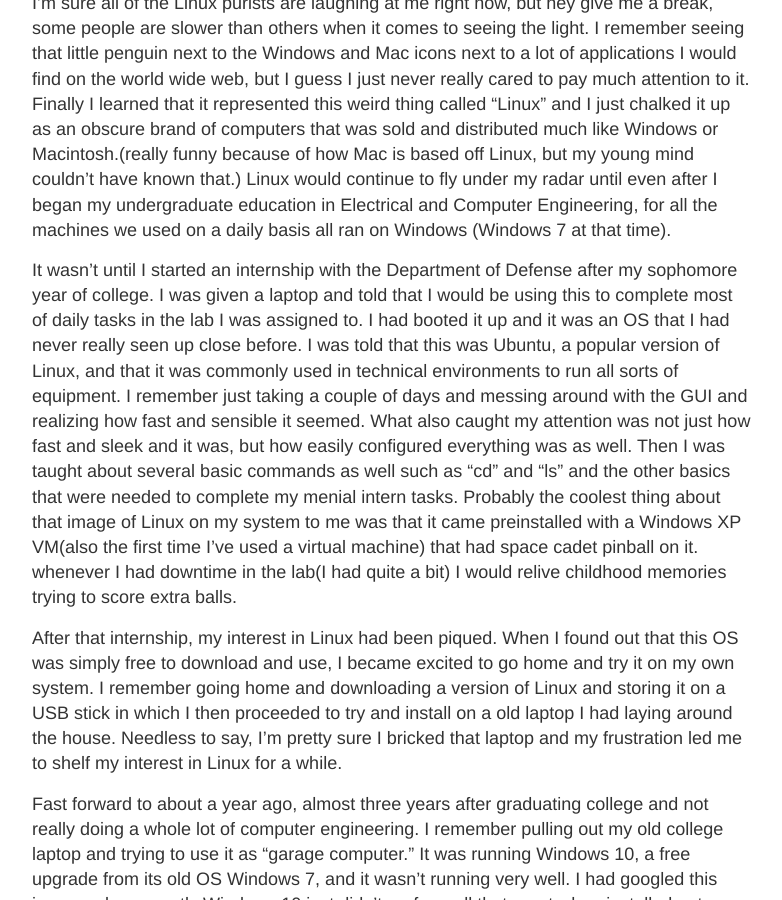
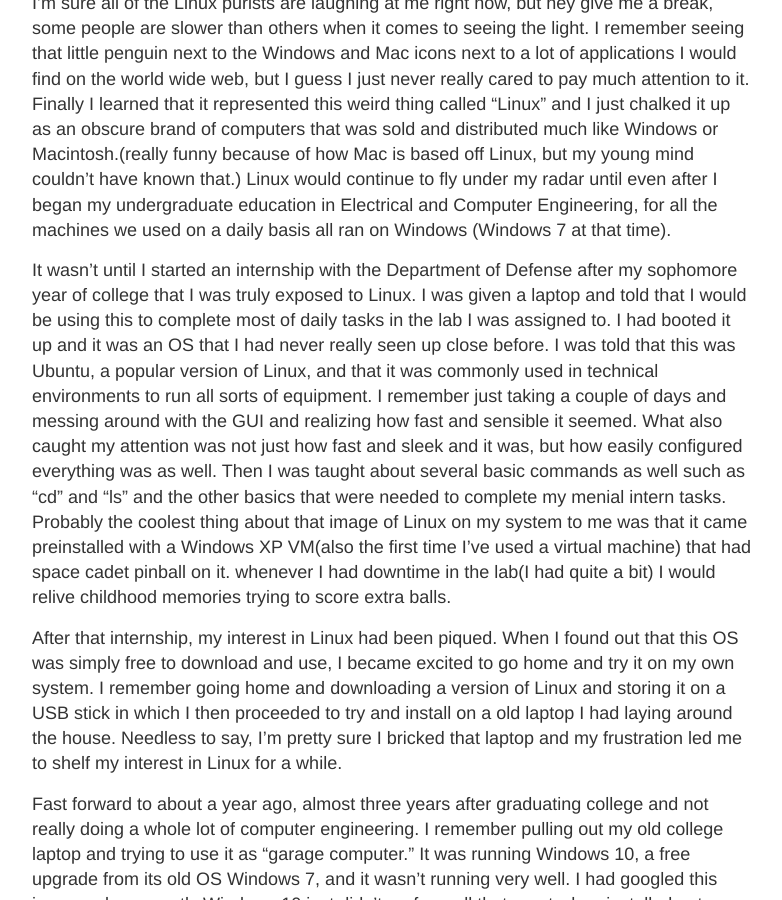
Before and after one commit to rockinraymond/wyattcraymond, a Jekyll site: the page built from _posts/2022-1-28-Why-I-Started-Learning-Linux.md, in a window 1280 px wide and 900 px high, scrolled down 654 px. Shown: the whole window, without its empty margins (248-1030 px from the left). Built offline with Jekyll 4.4.1, drawn with Linux system fonts in a browser that asks for light colours.

Commit message:
Update 2022-1-28-Why-I-Started-Learning-Linux.md

```diff
--- a/_posts/2022-1-28-Why-I-Started-Learning-Linux.md
+++ b/_posts/2022-1-28-Why-I-Started-Learning-Linux.md
@@ -7,7 +7,7 @@
 
 I'm sure all of the Linux purists are laughing at me right now, but hey give me a break, some people are slower than others when it comes to seeing the light. I remember seeing that little penguin next to the Windows and Mac icons next to a lot of applications I would find on the world wide web, but I guess I just never really cared to pay much attention to it. Finally I learned that it represented this weird thing called "Linux" and I just chalked it up as an obscure brand of computers that was sold and distributed much like Windows or Macintosh.(really funny because of how Mac is based off Linux, but my young mind couldn't have known that.) Linux would continue to fly under my radar until even after I began my undergraduate education in Electrical and Computer Engineering, for all the machines we used on a daily basis all ran on Windows (Windows 7 at that time).
 
-It wasn't until I started an internship with the Department of Defense after my sophomore year of college. I was given a laptop and told that I would be using this to complete most of daily tasks in the lab I was assigned to. I had booted it up and it was an OS that I had never really seen up close before. I was told that this was Ubuntu, a popular version of Linux, and that it was commonly used in technical environments to run all sorts of equipment. I remember just taking a couple of days and messing around with the GUI and realizing how fast and sensible it seemed. What also caught my attention was not just how fast and sleek and it was, but how easily configured everything was as well. Then I was taught about several basic commands as well such as "cd" and "ls" and the other basics that were needed to complete my menial intern tasks. Probably the coolest thing about that image of Linux on my system to me was that it came preinstalled with a Windows XP VM(also the first time I've used a virtual machine) that had space cadet pinball on it. whenever I had downtime in the lab(I had quite a bit) I would relive childhood memories trying to score extra balls.
+It wasn't until I started an internship with the Department of Defense after my sophomore year of college that I was truly exposed to Linux. I was given a laptop and told that I would be using this to complete most of daily tasks in the lab I was assigned to. I had booted it up and it was an OS that I had never really seen up close before. I was told that this was Ubuntu, a popular version of Linux, and that it was commonly used in technical environments to run all sorts of equipment. I remember just taking a couple of days and messing around with the GUI and realizing how fast and sensible it seemed. What also caught my attention was not just how fast and sleek and it was, but how easily configured everything was as well. Then I was taught about several basic commands as well such as "cd" and "ls" and the other basics that were needed to complete my menial intern tasks. Probably the coolest thing about that image of Linux on my system to me was that it came preinstalled with a Windows XP VM(also the first time I've used a virtual machine) that had space cadet pinball on it. whenever I had downtime in the lab(I had quite a bit) I would relive childhood memories trying to score extra balls.
 
 After that internship, my interest in Linux had been piqued. When I found out that this OS was simply free to download and use, I became excited to go home and try it on my own system. I remember going home and downloading a version of Linux and storing it on a USB stick in which I then proceeded to try and install on a old laptop I had laying around the house. Needless to say, I'm pretty sure I bricked that laptop and my frustration led me to shelf my interest in Linux for a while.
 
```
